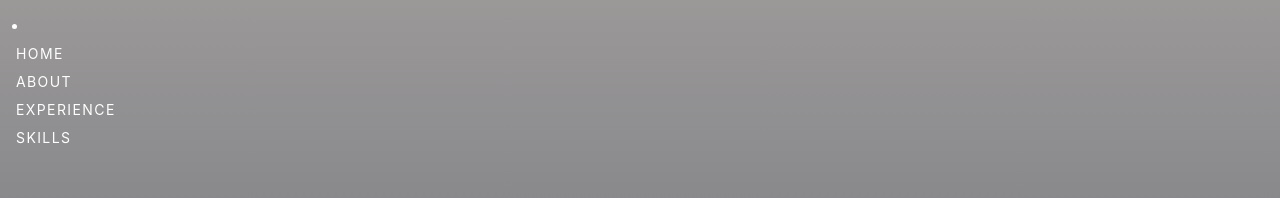
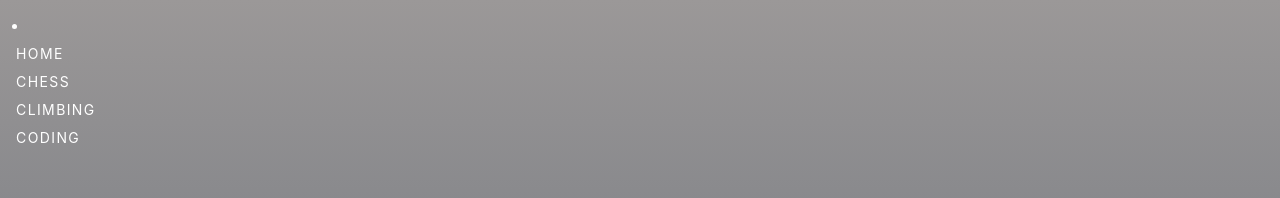
Before and after one commit to Noyce-Joel/Badge-Idea, a Next.js app: page /about in a window 1280 px wide. Shown: the top 198 px of the page. Built offline with nearby package versions, Linux system fonts and the light colour scheme.

Commit message:
newestone

```diff
--- a/components/NavBar.js
+++ b/components/NavBar.js
@@ -47,17 +47,17 @@
 
             <Link href="about">
               <li className="cursor-pointer hover:text-gray-400 hover:duration-[425ms] active:duration-[250ms] active:scale-105">
-                About
+                Chess
               </li>
             </Link>
 
             <li className="cursor-pointer hover:text-gray-400 hover:duration-[425ms] active:duration-[250ms] active:scale-105">
-              Experience
+              Climbing
             </li>
 
             <Link href="skills">
               <li className="cursor-pointer hover:text-gray-400 hover:duration-[425ms] active:duration-[250ms] active:scale-105">
-                Skills
+                Coding
               </li>
             </Link>
           </motion.ul>
--- a/components/buttonMobile.js
+++ b/components/buttonMobile.js
@@ -5,7 +5,7 @@
 import useMeasure from "react-use-measure";
 
 
-function buttonMobile() {
+function ButtonMobile() {
     const [ref, bounds] = useMeasure({ scroll: false });
   const [isHover, setIsHover] = useState(true);
   const [isPress, setIsPress] = useState(false);
@@ -18,7 +18,9 @@
     mouseY.set(0);
   };
   return (
-    <div className='w-screen top-0 items-center justify-center flex relative mx-auto '>
+    <motion.div
+
+    className='w-screen top-0 items-center justify-center flex relative mx-auto '>
         <MotionConfig>
         <motion.button
             className="z-10"
@@ -28,8 +30,8 @@
             animate={isHover ? "hover" : "rest"}
             whileTap="press"
             variants={{
-              rest: { scale: 1 },
-              hover: { scale: 1.2 },
+              rest: { scale: 1,},
+              hover: { scale: 1.2, },
               press: { scale: 1.4 },
             }}
             onHoverStart={() => {
@@ -99,8 +101,8 @@
             </motion.div>
           </motion.button>
         </MotionConfig>
-        </div>
+        </motion.div>
   )
 }
 
-export default buttonMobile
+export default ButtonMobile
--- a/pages/index.js
+++ b/pages/index.js
@@ -19,11 +19,15 @@
         }}
         className="justify-center  text-white tracking-widest uppercase flex items-center mx-auto h-screen w-screen relative"
       >
-        Welcome to my portfolio
-        <div>
+       Goals
 
-        </div>
+
+
       </motion.div>
+      <p>
+        Hey
+       </p>
+
       <motion.div
         initial={{ opacity: 0 }}
         animate={{ opacity: 1 }}
@@ -53,7 +57,13 @@
       >
       <ButtonMobile />
 
+
+
       </motion.div>
+
+      <div className="flex justify-center items-center relative text white w-screen h-screen">
+        Hey
+      </div>
     </div>
   );
 }
```
